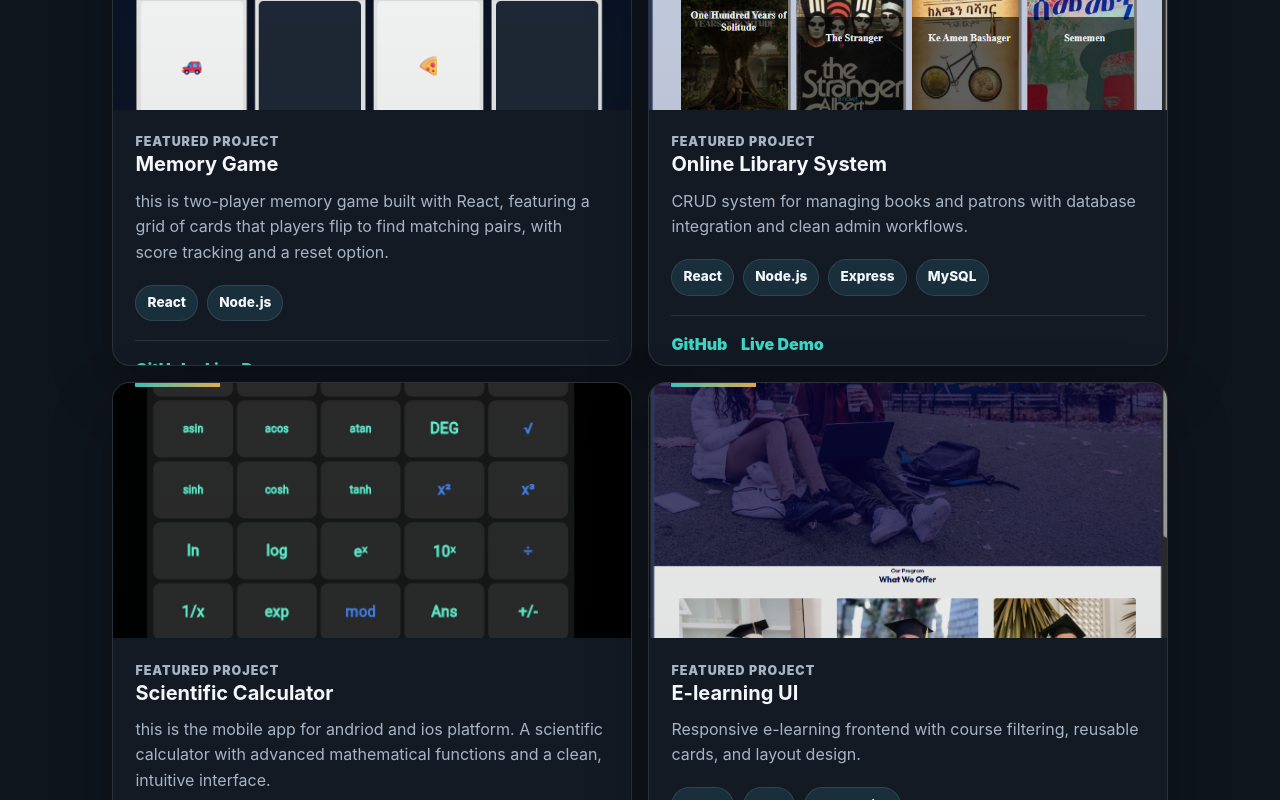
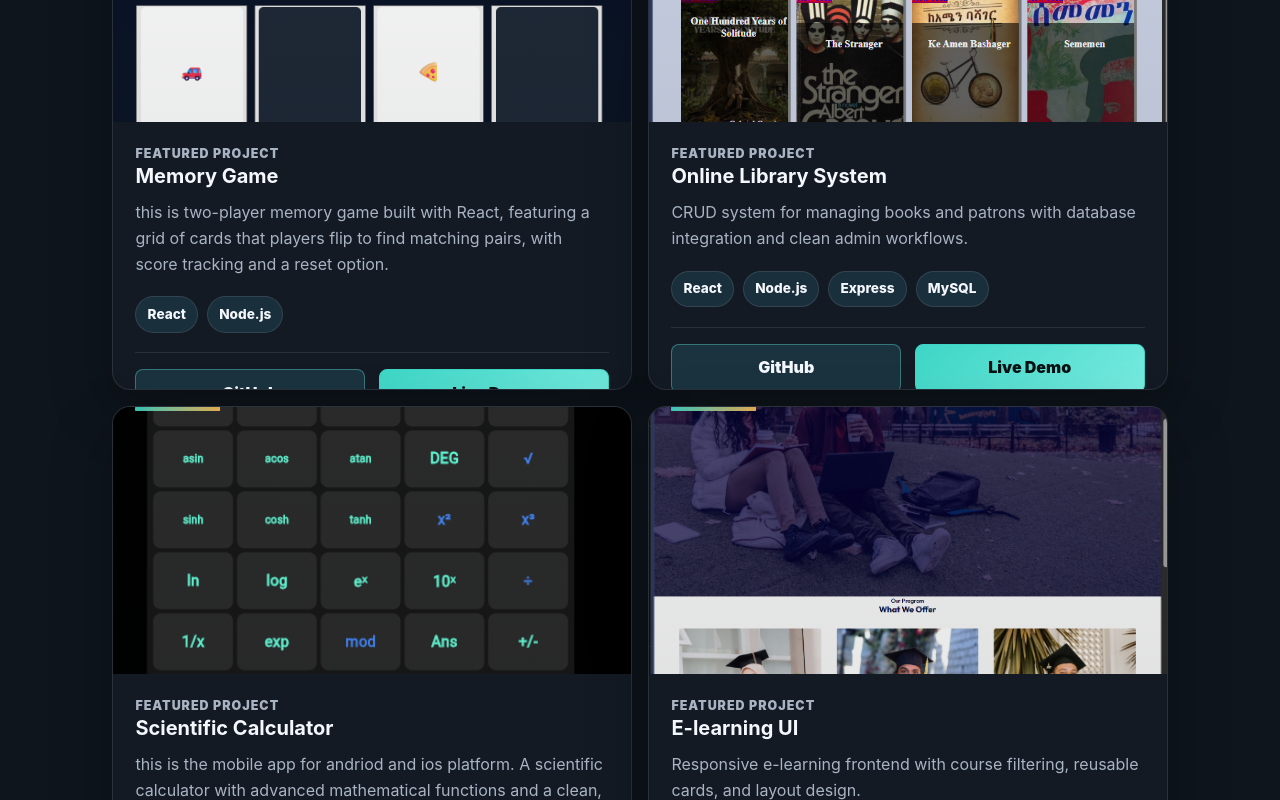
Before and after one commit to hibr12/my-portfolio, a React (Vite) app: page / in a window 1280 px wide. Shown: the part 1920-2720 px from the top of the page. Built offline with nearby package versions, Linux system fonts and the light colour scheme.

Commit message:
update the project card

```diff
--- a/src/components/ProjectCard.jsx
+++ b/src/components/ProjectCard.jsx
@@ -27,7 +27,7 @@ function ProjectCard({ project }) {
       <div className="project-card__image" aria-hidden="true" />
 
       <div className="project-card__content">
-        <div>
+        <div className="project-card__summary">
           <p className="eyebrow">Featured Project</p>
           <h3>{project.title}</h3>
           <p>{project.description}</p>
@@ -39,12 +39,24 @@ function ProjectCard({ project }) {
           ))}
         </div>
 
-        <div className="card__actions">
-          <a href={project.github} target="_blank" rel="noreferrer" onClick={stopCardClick}>
+        <div className="card__actions project-card__actions">
+          <a
+            className="project-card__link"
+            href={project.github}
+            target="_blank"
+            rel="noreferrer"
+            onClick={stopCardClick}
+          >
             GitHub
           </a>
           {project.demo && (
-            <a href={project.demo} target="_blank" rel="noreferrer" onClick={stopCardClick}>
+            <a
+              className="project-card__link project-card__link--demo"
+              href={project.demo}
+              target="_blank"
+              rel="noreferrer"
+              onClick={stopCardClick}
+            >
               Live Demo
             </a>
           )}
--- a/src/styles/global.css
+++ b/src/styles/global.css
@@ -438,6 +438,10 @@ textarea {
   padding: 1.4rem;
 }
 
+.project-card__summary {
+  flex: 1;
+}
+
 .tag-list {
   display: flex;
   flex-wrap: wrap;
@@ -471,6 +475,12 @@ textarea {
   padding-top: 1rem;
 }
 
+.project-card__actions {
+  bottom: 0;
+  justify-content: space-between;
+  width: 100%;
+}
+
 .card__actions a,
 .certificate-card button {
   background: none;
@@ -482,6 +492,40 @@ textarea {
   padding: 0;
   position: relative;
   text-align: left;
+}
+
+.card__actions .project-card__link {
+  align-items: center;
+  background: color-mix(in srgb, var(--surface-strong) 82%, var(--primary) 10%);
+  border: 1px solid color-mix(in srgb, var(--primary) 34%, var(--line));
+  border-radius: 8px;
+  color: var(--text);
+  display: inline-flex;
+  flex: 1 1 8.5rem;
+  justify-content: center;
+  min-height: 2.75rem;
+  padding: 0.68rem 0.9rem;
+  text-align: center;
+  transition: background 180ms ease, border-color 180ms ease, color 180ms ease, transform 180ms ease;
+}
+
+.card__actions .project-card__link--demo {
+  background: linear-gradient(135deg, var(--primary), #77eadf);
+  border-color: var(--primary);
+  color: #061113;
+}
+
+.card__actions .project-card__link:hover,
+.card__actions .project-card__link:focus-visible {
+  background: var(--primary);
+  border-color: var(--primary);
+  color: #061113;
+  transform: translateY(-2px);
+}
+
+.card__actions .project-card__link:focus-visible {
+  outline: 2px solid var(--primary);
+  outline-offset: 3px;
 }
 
 .card__actions a::after,
```
